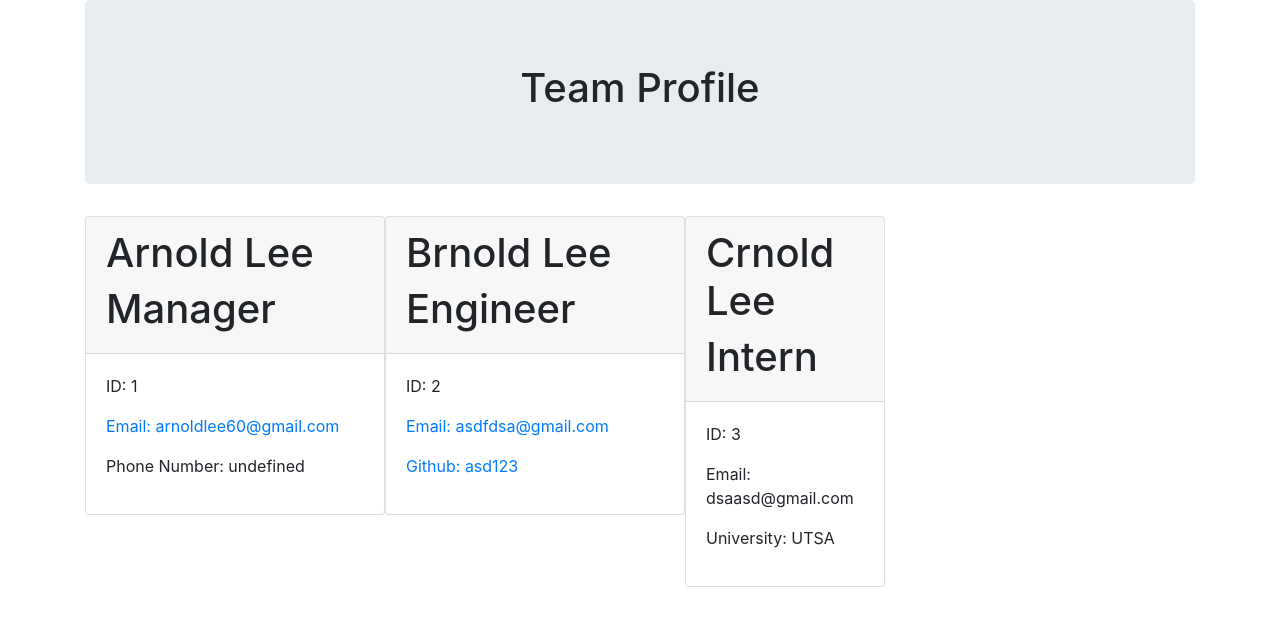
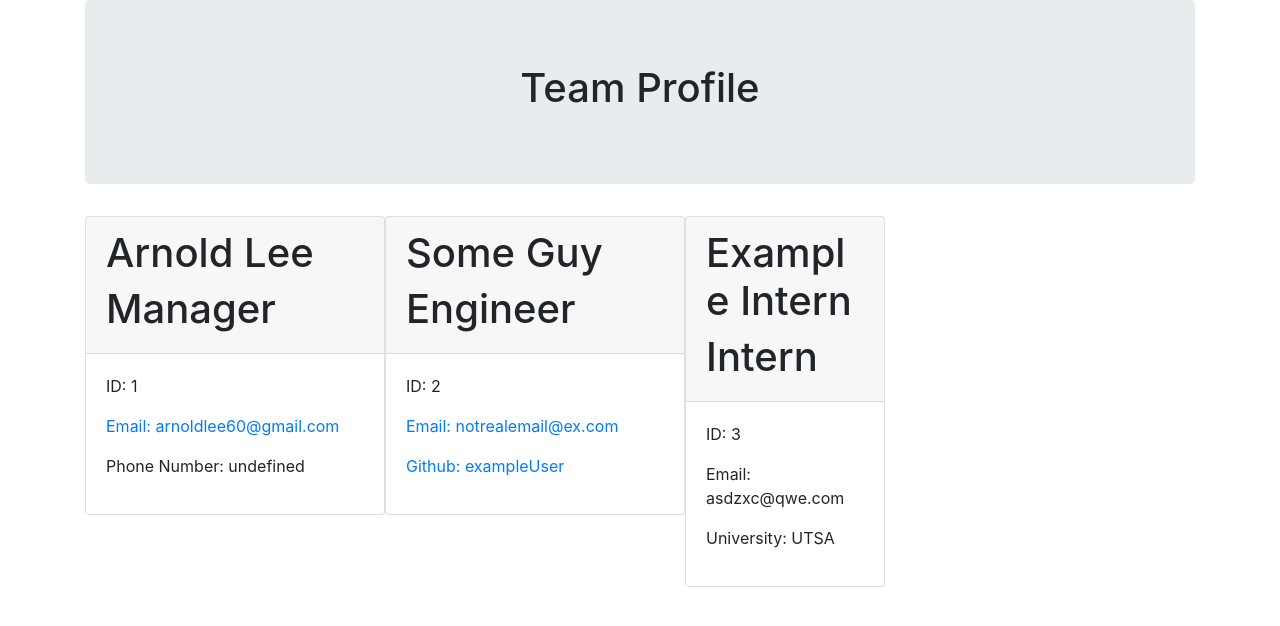
Before and after one commit to Arnoldlee60/TeamProfileGenerator, a website: page index.html in a window 1280 px wide. Drawn offline with nearby package versions, Linux system fonts and the light colour scheme.

```diff
--- a/index.html
+++ b/index.html
@@ -27,24 +27,24 @@
 
   <div class="card" style="width: 300px; float: left;">
   <div class="card-header">
-  <h1>Brnold Lee</h1>
+  <h1>Some Guy</h1>
   <h1>Engineer</h1>
   </div>
   <div class="card-body">
     <p><a class="card-text">ID: 2</a></p>
-    <p><a href="asdfdsa@gmail.com" class="card-text">Email: asdfdsa@gmail.com</a></p>
-    <p><a href="https://github.com/asd123" class="card-text">Github: asd123</a></p>
+    <p><a href="notrealemail@ex.com" class="card-text">Email: notrealemail@ex.com</a></p>
+    <p><a href="https://github.com/exampleUser" class="card-text">Github: exampleUser</a></p>
   </div>
   </div>
 
   <div class="card" style="width: 200px; float: left;">
   <div class="card-header">
-  <h1>Crnold Lee</h1>
+  <h1>Example Intern</h1>
   <h1>Intern</h1>
   </div>
   <div class="card-body">
   <p><a class="card-text">ID: 3</a></p>
-  <p><a class="card-text">Email: dsaasd@gmail.com</a></p>
+  <p><a class="card-text">Email: asdzxc@qwe.com</a></p>
   <p><a class="card-text">University: UTSA</a></p>
   </div>
   </div>
```
Also changed, not shown: package.json (added, +23 -0 lines), 1 other file.
